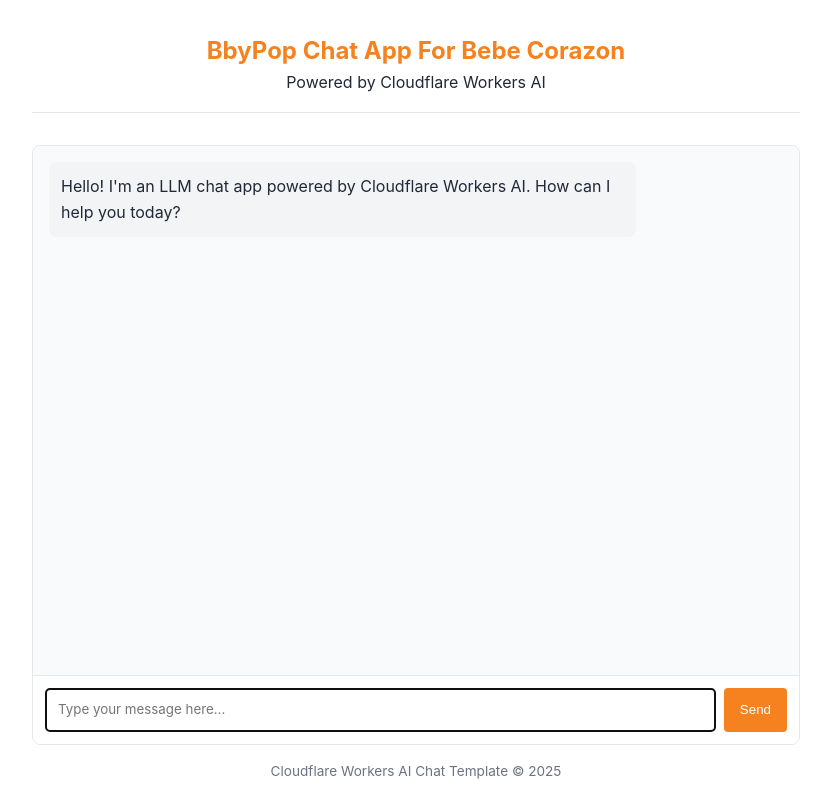
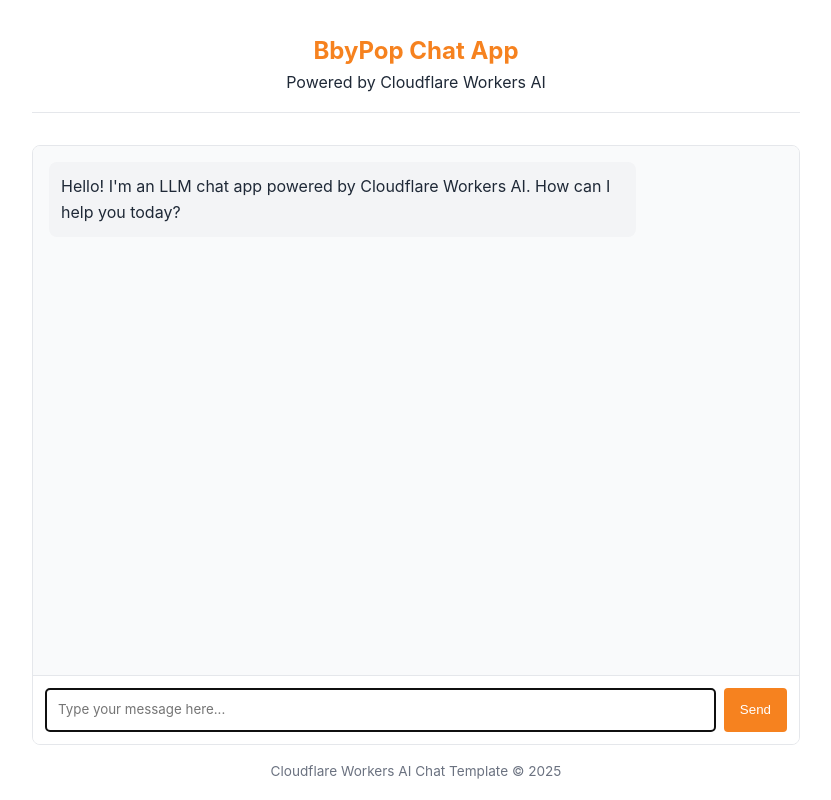
Before and after one commit to dogbox257/llm-chat-app-template, a website: page public/index.html in a window 1280 px wide. Shown: the whole page, without its empty margins (224-1055 px from the left). Drawn offline with Linux system fonts and the light colour scheme.

Commit message:
Update index.html

```diff
--- a/public/index.html
+++ b/public/index.html
@@ -138,7 +138,7 @@
   </head>
   <body>
     <header>
-      <h1>BbyPop Chat App For Bebe Corazon</h1>
+      <h1>BbyPop Chat App</h1>
       <p>Powered by Cloudflare Workers AI</p>
     </header>
 
```
